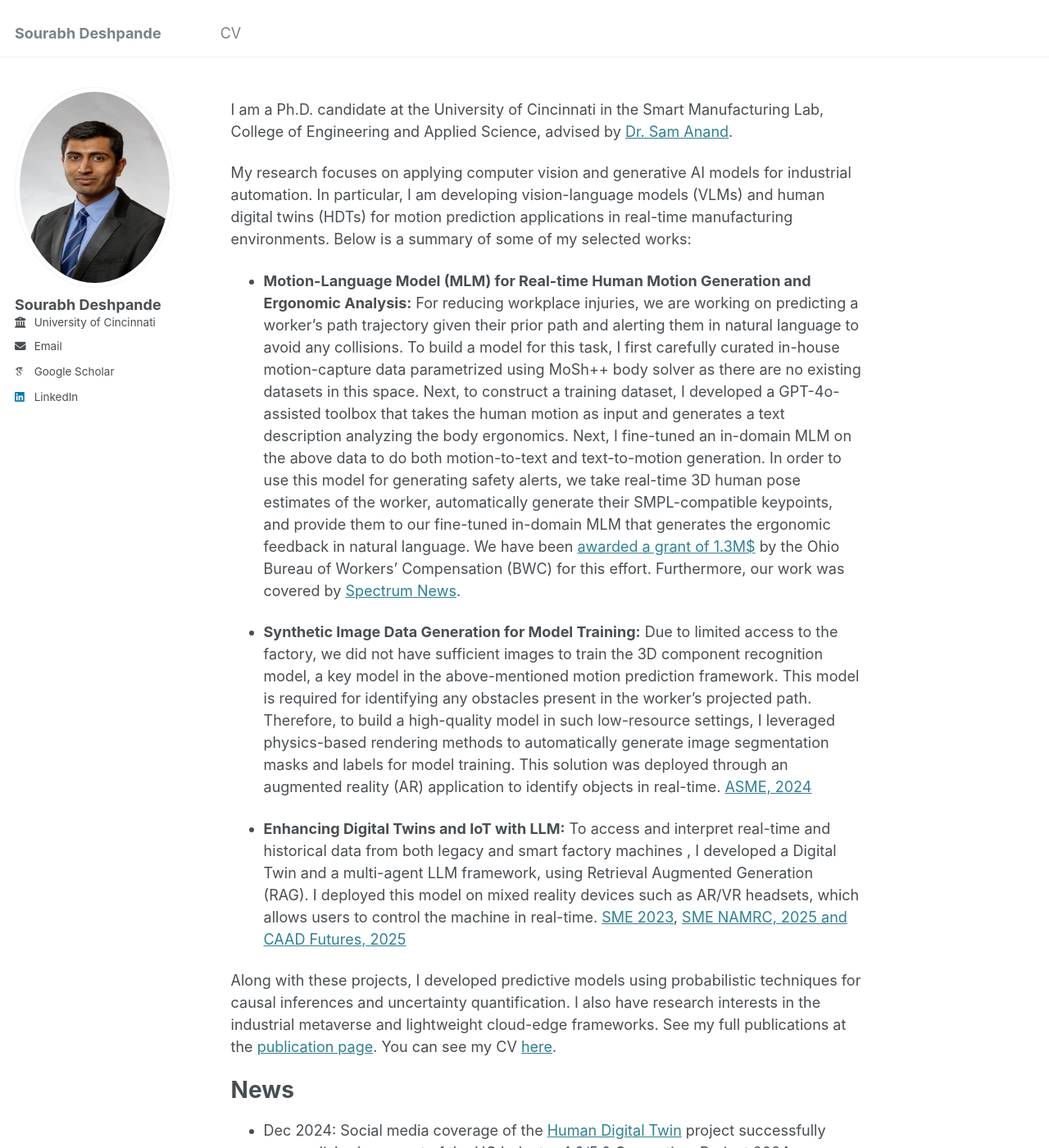
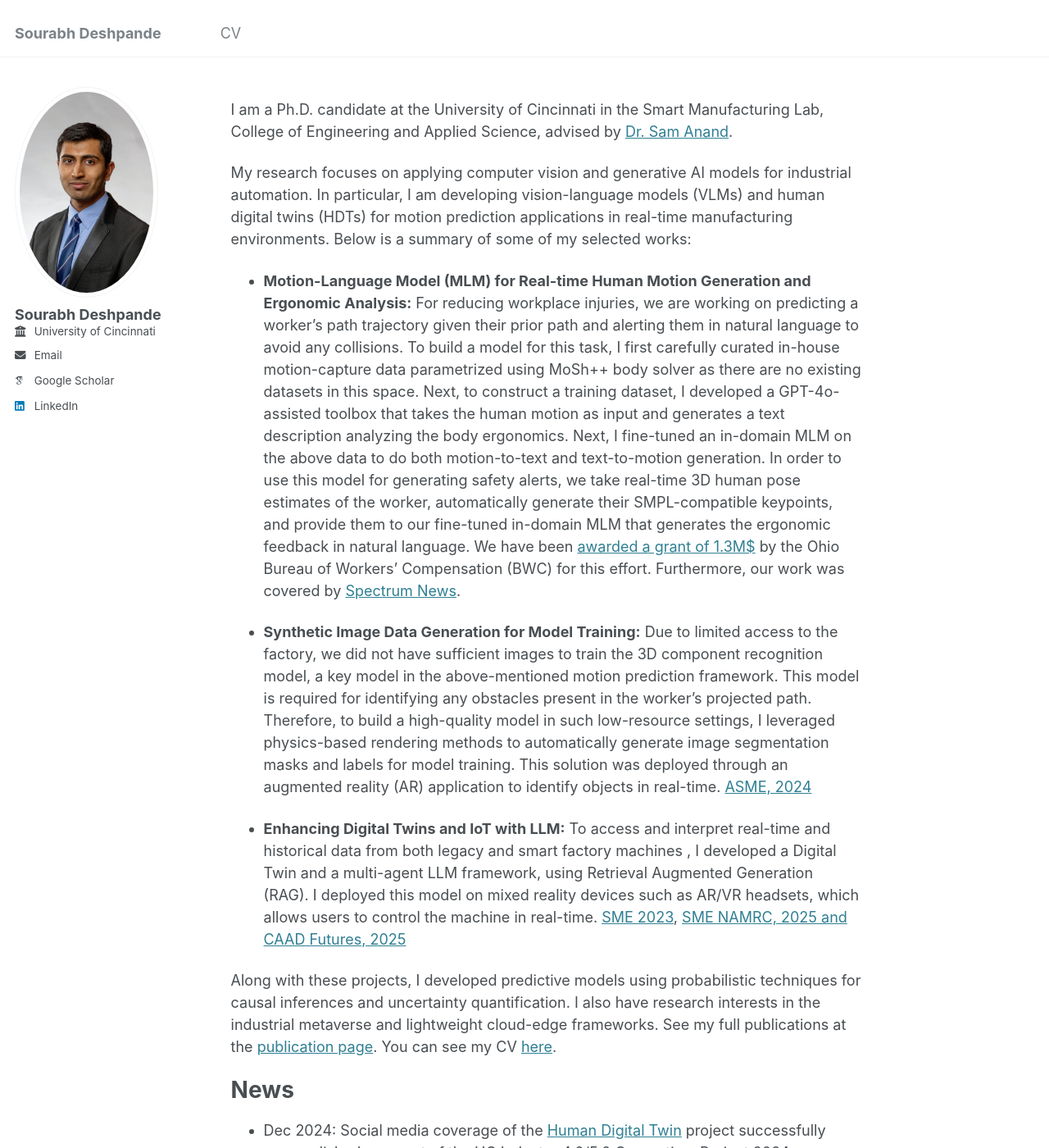
Before and after one commit to sopdeshpande/sopdeshpande.github.io, a Jekyll site: the page built from _pages/about.md, in a window 1280 px wide and 1400 px high. Shown: the whole window at 82% size. Built offline with Jekyll 4.4.1, drawn with Linux system fonts in a browser that asks for light colours; some web fonts are replaced.

Commit message:
Update _sidebar.scss

```diff
--- a/_sass/_sidebar.scss
+++ b/_sass/_sidebar.scss
@@ -90,9 +90,9 @@
   }
 
   img {
-    max-width: 200px;
+    max-width: 175px;
     border-radius: 50%;
-    max-height: 245px;
+    // max-height: 245px;
 
     @include breakpoint($large) {
       padding: 5px;
```
